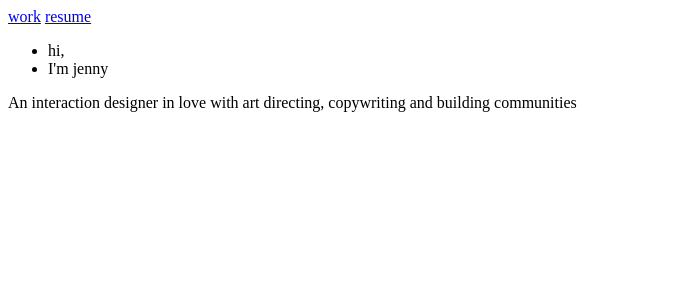
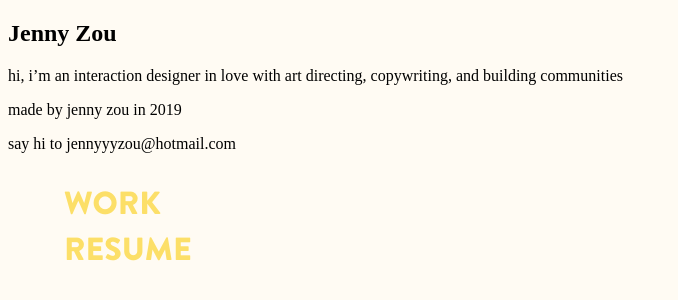
Before and after one commit to jennyyyzou/portfolio, a plain HTML site: page index.html in a window 1280 px wide. Shown: the whole page, without its empty margins (0-678 px from the left). Drawn offline with Linux system fonts and the light colour scheme.

Commit message:
added font brandon-grosteque. updated style of side-nav

```diff
--- a/css/styles.css
+++ b/css/styles.css
@@ -1,7 +1,72 @@
-  @font-face{font-family:Avenir;src:url("../font/avenir/AvenirLTStd-Book.otf") format("opentype")}
-  @font-face{font-family:Avenir-light;src:url("../font/avenir/AvenirLTStd-Light.otf") format("opentype")}
-  @font-face{font-family:Avenir-light-oblique;src:url("../font/avenir/AvenirLTStd-LightOblique.otf") format("opentype")}
-  @font-face{font-family:Avenir-bold;src:url("../font/avenir/AvenirLTStd-Heavy.otf") format("opentype")}
-  @font-face{font-family:Avenir-bolder;src:url("../font/avenir/AvenirNextLTPro-Bold.otf") format("opentype")}
-  @font-face{font-family:Avenir-medium-oblique;src:url("../font/avenir/AvenirNextLTPro-BoldCnIt.otf") format("opentype")}
-  @font-face{font-family:Avenir-bold-oblique;src:url("../font/avenir/AvenirLTStd-HeavyOblique.otf") format("opentype")}*{-webkit-box-sizing:border-box;box-sizing:border-box}
+/* IMPLEMENT FONT */
+@font-face {
+  font-family:brandon-grotesque;
+  src:url("../font/brandon-grotesque/Brandon_reg.otf") format("opentype");
+  font-weight: normal;
+}
+
+@font-face {
+  font-family:brandon-grotesque;
+  src:url("../font/brandon-grotesque/Brandon_reg_it.otf") format("opentype");
+  font-style: italic;
+}
+
+@font-face {
+  font-family:brandon-grotesque;
+  src:url("../font/brandon-grotesque/Brandon_med.otf") format("opentype");
+  font-weight: 100;
+}
+
+@font-face {
+  font-family:brandon-grotesque;
+  src:url("../font/brandon-grotesque/Brandon_bld.otf") format("opentype");
+  font-weight: bold;
+}
+
+@font-face {
+  font-family:brandon-grotesque;
+  src:url("../font/brandon-grotesque/Brandon_blk.otf") format("opentype");
+  font-weight: bolder;
+}
+
+* {
+  -webkit-box-sizing:border-box;
+  box-sizing:border-box
+}
+
+body {
+  background-color: #FFFBF3;
+}
+
+/* SIDEBAR NAVIGATION */
+.side-nav {
+  font-family: 'brandon-grotesque', sans-serif;
+  text-transform: uppercase;
+  position: fixed;
+  left: 0;
+  margin-top: 10em;
+  margin-left: 4em;
+}
+
+.side-nav a {
+  text-decoration: none;
+  color: #FCDF68;
+  font-size: 2em;
+  display: block;
+}
+
+.side-nav a:hover {
+  color: #82A37F;
+  -webkit-transition: color 2s ease-out;
+  -moz-transition: color 2s ease-out;
+  -o-transition: color 2s ease-out;
+  transition: color 2s ease-out;
+}
+
+/* RESPONSIVENESS */
+/* On smaller screens, where height is less than 450px, change the style of the sidebar (less padding and a smaller font size) */
+@media screen and (max-height: 450px) {
+  .side-nav {
+    top:0;
+  }
+}
--- a/index.html
+++ b/index.html
@@ -4,33 +4,44 @@
     <meta charset="utf-8">
     <title>Jenny Zou, Portfolio</title>
     <meta name="viewport" content="width=device-width, initial-scale=1.0">
+
+    <!-- LINK SECTION -->
+    <link rel="icon" href="img/icon.jpg">
     <link rel="stylesheet" href="css/styles.css" type="text/css">
+    <link href="https://fonts.googleapis.com/css?family=Roboto+Mono&display=swap" rel="stylesheet">
+
   </head>
 
   <body>
+    <!-- SIDE NAVIGATION -->
     <header>
-      <nav class="main-nav">
-        <div class="side-bar">
-          <a href="work/index.html" class="nav-button">work</a>
-          <a href="about/index.html" class="nav-button">resume</a>
-        </div>
+      <nav class="side-nav">
+          <a href="#work" class="nav-button">work</a>
+          <a href="resume.pdf" class="nav-button">resume</a>
       </nav>
     </header>
 
   <main>
-    <section class="landing">
+    <section class="landing-page">
       <div class="landing-title">
-        <ul>
-          <li>hi, </li>
-          <li>I'm jenny</li>
-        </ul>
+        <h1>Jenny Zou</h2>
       </div>
 
       <div class="landing-content">
-        <p>An interaction designer in love with art directing, copywriting and building communities </p>
+        <p>hi, i’m an interaction designer in love with art directing, copywriting, and building communities </p>
       </div>
     </section>
+
+
+
   </main>
 
   </body>
+
+  <footer>
+    <div class="footer-copyright">
+      <p>made by jenny zou in 2019</p>
+      <p>say hi to jennyyyzou@hotmail.com</p>
+    </div>
+  </footer>
 </html>
```
Also changed, not shown: font/avenir/AvenirLTStd-Book.otf (deleted), font/avenir/AvenirLTStd-Heavy.otf (deleted), font/avenir/AvenirLTStd-HeavyOblique.otf (deleted), font/avenir/AvenirLTStd-Light.otf (deleted), font/avenir/AvenirLTStd-LightOblique.otf (deleted), font/avenir/AvenirNextLTPro-Bold.otf (deleted), font/brandon-grotesque/Brandon_bld.otf (added), font/brandon-grotesque/Brandon_blk.otf (added), font/brandon-grotesque/Brandon_med.otf (added), font/brandon-grotesque/Brandon_reg.otf (added), font/brandon-grotesque/Brandon_reg_it.otf (added), 3 other files.
